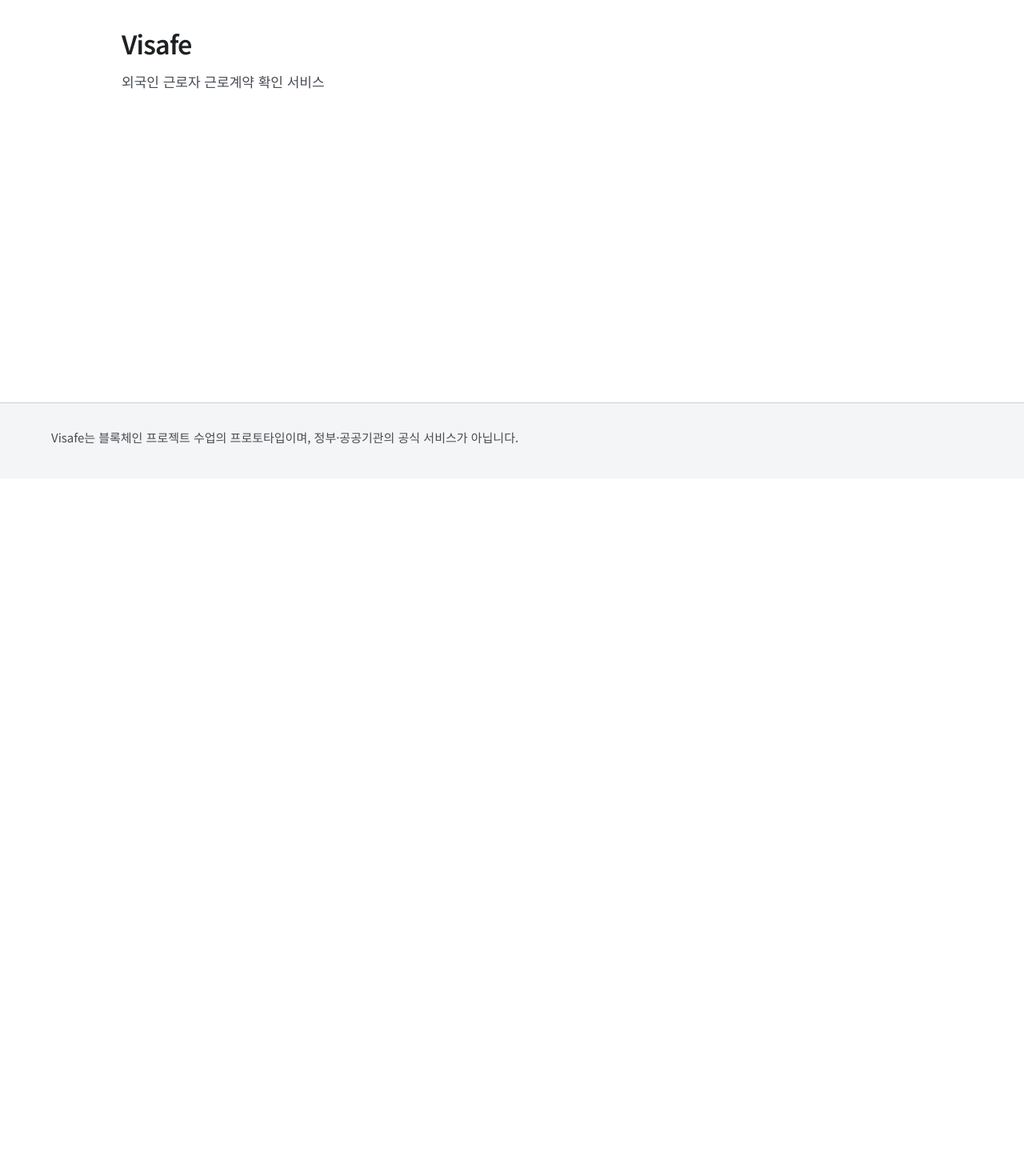
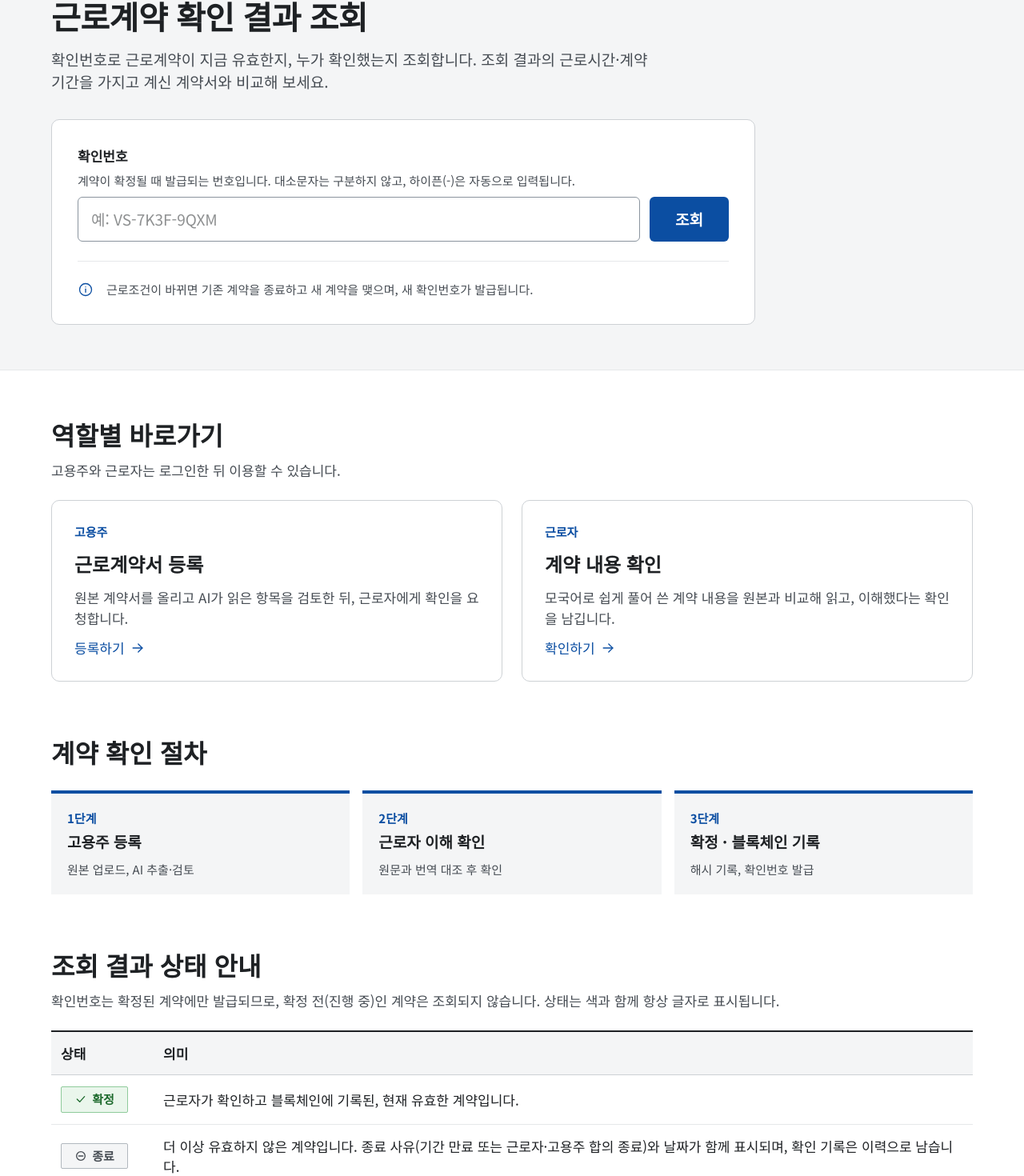
Before and after one commit to clapp111/Visafe, a Next.js app in the folder frontend/: page / in a window 1280 px wide. Shown: the part 202-1672 px from the top of the page at 80% size. Before the commit the page ends 800 px from the top, so only its background shows below. Built offline with nearby package versions, Linux system fonts and the light colour scheme; no server answers.

Commit message:
🔵 feat: 홈 화면에 확인번호 조회·역할별 바로가기·상태 안내 추가

```diff
--- /dev/null
+++ b/frontend/src/pages/home/model/labels.ts
@@ -0,0 +1,64 @@
+/** 홈 화면 문구. 화면 언어(#54)가 붙으면 언어별 값으로 바꾼다. */
+export const HOME_LABELS = {
+  title: "근로계약 확인 결과 조회",
+  description:
+    "확인번호로 근로계약이 지금 유효한지, 누가 확인했는지 조회합니다. 조회 결과의 근로시간·계약기간을 가지고 계신 계약서와 비교해 보세요.",
+  lookupForm: {
+    label: "확인번호",
+    placeholder: "예: VS-7K3F-9QXM",
+    submit: "조회",
+    required: "확인번호를 입력해 주세요.",
+  },
+  lookupHint:
+    "계약이 확정될 때 발급되는 번호입니다. 대소문자는 구분하지 않고, 하이픈(-)은 자동으로 입력됩니다.",
+  newNumberNotice:
+    "근로조건이 바뀌면 기존 계약을 종료하고 새 계약을 맺으며, 새 확인번호가 발급됩니다.",
+  quickTitle: "역할별 바로가기",
+  quickDescription: "고용주와 근로자는 로그인한 뒤 이용할 수 있습니다.",
+  quickLinks: {
+    employer: {
+      role: "고용주",
+      title: "근로계약서 등록",
+      description:
+        "원본 계약서를 올리고 AI가 읽은 항목을 검토한 뒤, 근로자에게 확인을 요청합니다.",
+      action: "등록하기",
+    },
+    worker: {
+      role: "근로자",
+      title: "계약 내용 확인",
+      description:
+        "모국어로 쉽게 풀어 쓴 계약 내용을 원본과 비교해 읽고, 이해했다는 확인을 남깁니다.",
+      action: "확인하기",
+    },
+  },
+  flowTitle: "계약 확인 절차",
+  flowSteps: [
+    {
+      step: "1단계",
+      title: "고용주 등록",
+      description: "원본 업로드, AI 추출·검토",
+    },
+    {
+      step: "2단계",
+      title: "근로자 이해 확인",
+      description: "원문과 번역 대조 후 확인",
+    },
+    {
+      step: "3단계",
+      title: "확정 · 블록체인 기록",
+      description: "해시 기록, 확인번호 발급",
+    },
+  ],
+  statusTitle: "조회 결과 상태 안내",
+  statusDescription:
+    "확인번호는 확정된 계약에만 발급되므로, 확정 전(진행 중)인 계약은 조회되지 않습니다. 상태는 색과 함께 항상 글자로 표시됩니다.",
+  statusCaption: "조회 결과 상태",
+  statusColumn: "상태",
+  meaningColumn: "의미",
+  confirmed: "확정",
+  confirmedMeaning:
+    "근로자가 확인하고 블록체인에 기록된, 현재 유효한 계약입니다.",
+  terminated: "종료",
+  terminatedMeaning:
+    "더 이상 유효하지 않은 계약입니다. 종료 사유(기간 만료 또는 근로자·고용주 합의 종료)와 날짜가 함께 표시되며, 확인 기록은 이력으로 남습니다.",
+};
--- a/frontend/src/pages/home/ui/home-page.tsx
+++ b/frontend/src/pages/home/ui/home-page.tsx
@@ -1,8 +1,164 @@
+"use client";
+
+import Link from "next/link";
+import { useRouter } from "next/navigation";
+import { LookupForm } from "@/features/lookup-contract";
+import { routes } from "@/shared/config";
+import {
+  ArrowRightIcon,
+  Badge,
+  CheckIcon,
+  InfoIcon,
+  MinusCircleIcon,
+  Table,
+} from "@/shared/ui";
+import { HOME_LABELS } from "../model/labels";
+
 export function HomePage() {
+  const labels = HOME_LABELS;
+  const router = useRouter();
+  const quickLinks = [
+    { href: routes.contractNew, ...labels.quickLinks.employer },
+    { href: routes.contracts, ...labels.quickLinks.worker },
+  ];
+
   return (
-    <div className="mx-auto max-w-5xl px-6 py-16">
-      <h1 className="text-4xl font-semibold tracking-tight">Visafe</h1>
-      <p className="mt-3 text-muted">외국인 근로자 근로계약 확인 서비스</p>
-    </div>
+    <>
+      <section
+        aria-labelledby="search-title"
+        className="border-b border-divider bg-surface-muted"
+      >
+        <div className="mx-auto max-w-[1200px] px-6 pt-6 pb-14">
+          <h1
+            id="search-title"
+            className="mb-3 text-5xl font-bold tracking-[-0.5px]"
+          >
+            {labels.title}
+          </h1>
+          <p className="mb-8 max-w-[760px] text-lg text-muted">
+            {labels.description}
+          </p>
+
+          <LookupForm
+            id="home-confirmation-no"
+            hint={labels.lookupHint}
+            onSubmit={(confirmationNo) =>
+              router.push(routes.lookup(confirmationNo))
+            }
+            labels={labels.lookupForm}
+            className="max-w-[880px] rounded-lg border border-border bg-surface p-8"
+          >
+            <div className="mt-6 flex flex-wrap items-center gap-4 border-t border-divider pt-6">
+              <InfoIcon className="shrink-0 text-primary" />
+              <span className="min-w-0 flex-[1_1_300px] text-sm text-muted">
+                {labels.newNumberNotice}
+              </span>
+            </div>
+          </LookupForm>
+        </div>
+      </section>
+
+      <section
+        aria-labelledby="quick-title"
+        className="mx-auto max-w-[1200px] px-6 pt-14"
+      >
+        <h2 id="quick-title" className="mb-2 text-4xl leading-normal font-bold">
+          {labels.quickTitle}
+        </h2>
+        <p className="mb-6 text-muted">{labels.quickDescription}</p>
+        <div className="flex flex-wrap gap-6">
+          {quickLinks.map((link) => (
+            <Link
+              key={link.href}
+              href={link.href}
+              className="flex min-w-0 flex-[1_1_300px] flex-col gap-3 rounded-lg border border-border bg-surface p-7 text-foreground no-underline"
+            >
+              <span className="text-sm font-bold text-primary">
+                {link.role}
+              </span>
+              <span className="text-2xl font-bold">{link.title}</span>
+              <span className="text-muted">{link.description}</span>
+              <span className="mt-auto flex items-center gap-1.5 font-medium text-primary">
+                {link.action}
+                <ArrowRightIcon />
+              </span>
+            </Link>
+          ))}
+        </div>
+      </section>
+
+      <section
+        aria-labelledby="flow-title"
+        className="mx-auto max-w-[1200px] px-6 pt-16"
+      >
+        <h2 id="flow-title" className="mb-6 text-4xl leading-normal font-bold">
+          {labels.flowTitle}
+        </h2>
+        <ol className="flex flex-wrap gap-4">
+          {labels.flowSteps.map((step) => (
+            <li
+              key={step.step}
+              className="min-w-0 flex-[1_1_220px] border-t-4 border-primary bg-surface-muted p-5"
+            >
+              <span className="block text-sm font-bold text-primary">
+                {step.step}
+              </span>
+              <strong className="mt-1 mb-1.5 block text-lg">
+                {step.title}
+              </strong>
+              <span className="text-sm text-muted">{step.description}</span>
+            </li>
+          ))}
+        </ol>
+      </section>
+
+      <section
+        aria-labelledby="status-title"
+        className="mx-auto max-w-[1200px] px-6 pt-16 pb-18"
+      >
+        <h2
+          id="status-title"
+          className="mb-2 text-4xl leading-normal font-bold"
+        >
+          {labels.statusTitle}
+        </h2>
+        <p className="mb-6 text-muted">{labels.statusDescription}</p>
+        <Table
+          caption={labels.statusCaption}
+          className="min-w-[640px] table-fixed"
+        >
+          <thead>
+            <tr>
+              <th scope="col" className="w-32">
+                {labels.statusColumn}
+              </th>
+              <th scope="col">{labels.meaningColumn}</th>
+            </tr>
+          </thead>
+          <tbody>
+            <tr>
+              <td>
+                <Badge tone="success" size="md" icon={<CheckIcon size={16} />}>
+                  {labels.confirmed}
+                </Badge>
+              </td>
+              <td>{labels.confirmedMeaning}</td>
+            </tr>
+            <tr>
+              <td>
+                <Badge
+                  tone="neutral"
+                  size="md"
+                  icon={<MinusCircleIcon size={16} />}
+                >
+                  {labels.terminated}
+                </Badge>
+              </td>
+              <td>{labels.terminatedMeaning}</td>
+            </tr>
+          </tbody>
+        </Table>
+      </section>
+    </>
   );
 }
--- a/frontend/src/shared/ui/icons/icons.tsx
+++ b/frontend/src/shared/ui/icons/icons.tsx
@@ -143,6 +143,15 @@ export function ChevronDownIcon(props: IconProps) {
   );
 }
 
+export function ArrowRightIcon(props: IconProps) {
+  return (
+    <Icon {...props}>
+      <path d="M5 12h14" />
+      <path d="m13 6 6 6-6 6" />
+    </Icon>
+  );
+}
+
 export function EyeIcon(props: IconProps) {
   return (
     <Icon {...props}>
--- a/frontend/src/shared/ui/icons/index.ts
+++ b/frontend/src/shared/ui/icons/index.ts
@@ -1,4 +1,5 @@
 export {
+  ArrowRightIcon,
   CheckIcon,
   ChevronDownIcon,
   CircleCheckIcon,
```
